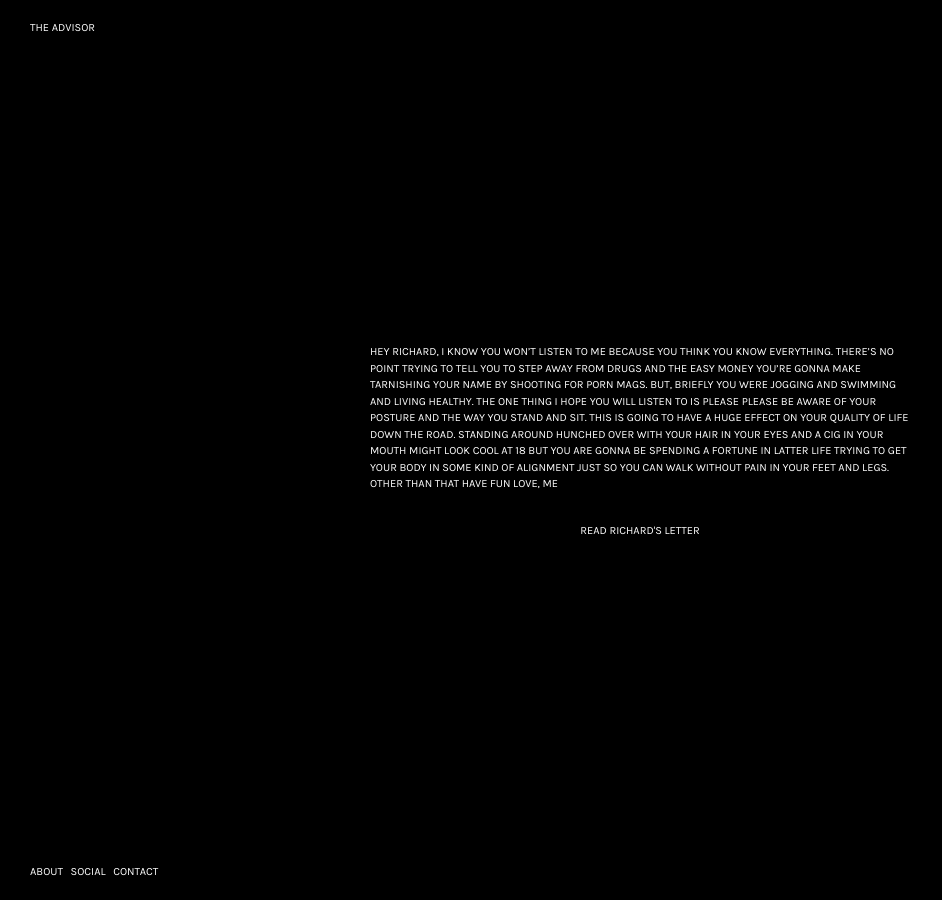
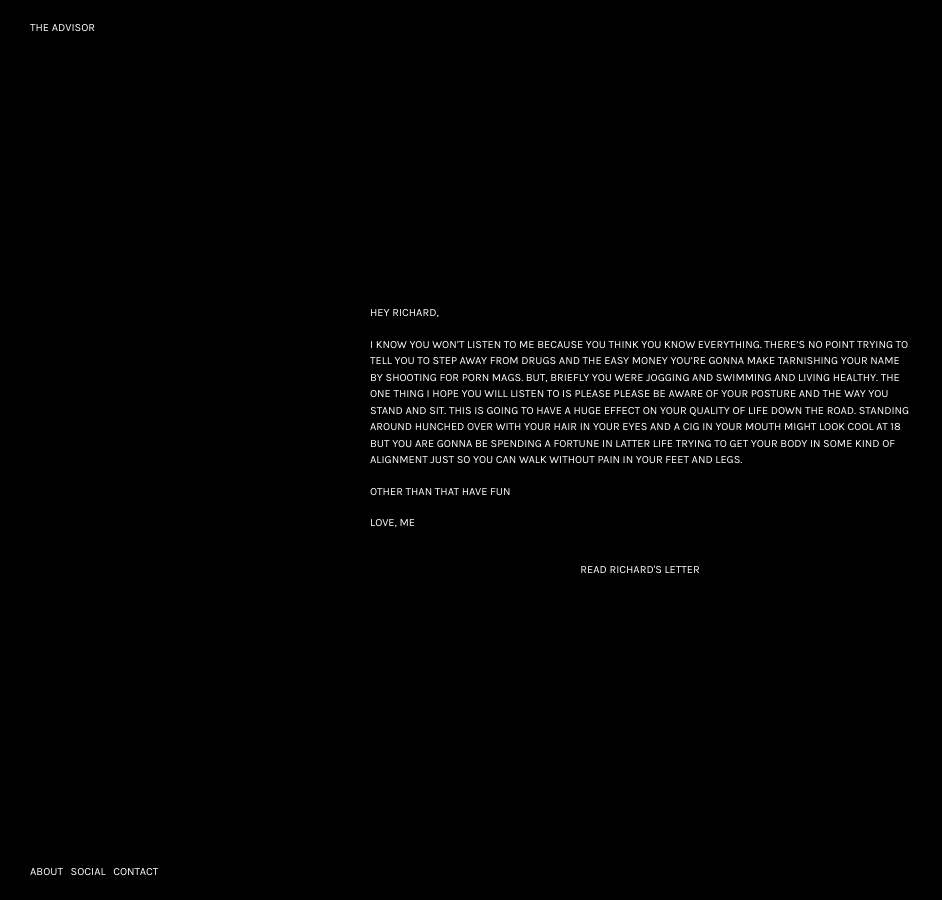
Before and after one commit to evandrewry/theadvisor.eu, a Jekyll site: the page built from richard-kern/text.md, in a window 1280 px wide. Shown: the whole page, without its empty margins (0-942 px from the left). Built offline with Jekyll 4.4.1, drawn with Linux system fonts in a browser that asks for light colours.

Commit message:
fix line breaks in kern letter

```diff
--- a/richard-kern/text.md
+++ b/richard-kern/text.md
@@ -5,13 +5,10 @@ date:   2016-04-01
 ---
 
 <div class="letter-text">
-HEY RICHARD,
-
-I KNOW YOU WON’T LISTEN TO ME BECAUSE YOU THINK YOU KNOW EVERYTHING. THERE’S NO POINT TRYING TO TELL YOU TO STEP AWAY FROM DRUGS AND THE EASY MONEY YOU’RE GONNA MAKE TARNISHING YOUR NAME BY SHOOTING FOR PORN MAGS. BUT, BRIEFLY YOU WERE JOGGING AND SWIMMING AND LIVING HEALTHY. THE ONE THING I HOPE YOU WILL LISTEN TO IS PLEASE PLEASE BE AWARE OF YOUR POSTURE AND THE WAY YOU STAND AND SIT. THIS IS GOING TO HAVE A HUGE EFFECT ON YOUR QUALITY OF LIFE DOWN THE ROAD. STANDING AROUND HUNCHED OVER WITH YOUR HAIR IN YOUR EYES AND A CIG IN YOUR MOUTH MIGHT LOOK COOL AT 18 BUT YOU ARE GONNA BE SPENDING A FORTUNE IN LATTER LIFE TRYING TO GET YOUR BODY IN SOME KIND OF ALIGNMENT JUST SO YOU CAN WALK WITHOUT PAIN IN YOUR FEET AND LEGS.
-
-OTHER THAN THAT HAVE FUN
-
-LOVE, ME
+<p>HEY RICHARD,</p>
+<p>I KNOW YOU WON’T LISTEN TO ME BECAUSE YOU THINK YOU KNOW EVERYTHING. THERE’S NO POINT TRYING TO TELL YOU TO STEP AWAY FROM DRUGS AND THE EASY MONEY YOU’RE GONNA MAKE TARNISHING YOUR NAME BY SHOOTING FOR PORN MAGS. BUT, BRIEFLY YOU WERE JOGGING AND SWIMMING AND LIVING HEALTHY. THE ONE THING I HOPE YOU WILL LISTEN TO IS PLEASE PLEASE BE AWARE OF YOUR POSTURE AND THE WAY YOU STAND AND SIT. THIS IS GOING TO HAVE A HUGE EFFECT ON YOUR QUALITY OF LIFE DOWN THE ROAD. STANDING AROUND HUNCHED OVER WITH YOUR HAIR IN YOUR EYES AND A CIG IN YOUR MOUTH MIGHT LOOK COOL AT 18 BUT YOU ARE GONNA BE SPENDING A FORTUNE IN LATTER LIFE TRYING TO GET YOUR BODY IN SOME KIND OF ALIGNMENT JUST SO YOU CAN WALK WITHOUT PAIN IN YOUR FEET AND LEGS.</p>
+<p>OTHER THAN THAT HAVE FUN</p>
+<p>LOVE, ME</p>
 </div>
 
 
```
